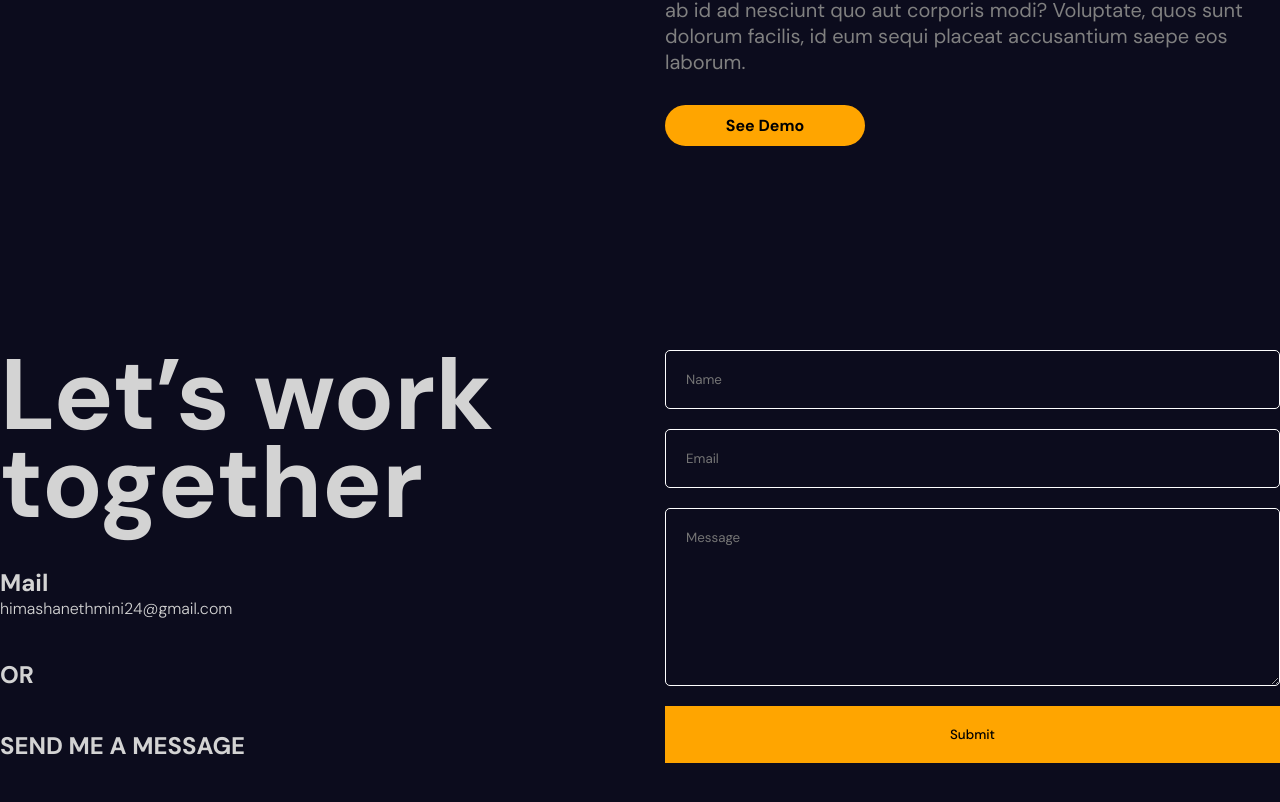
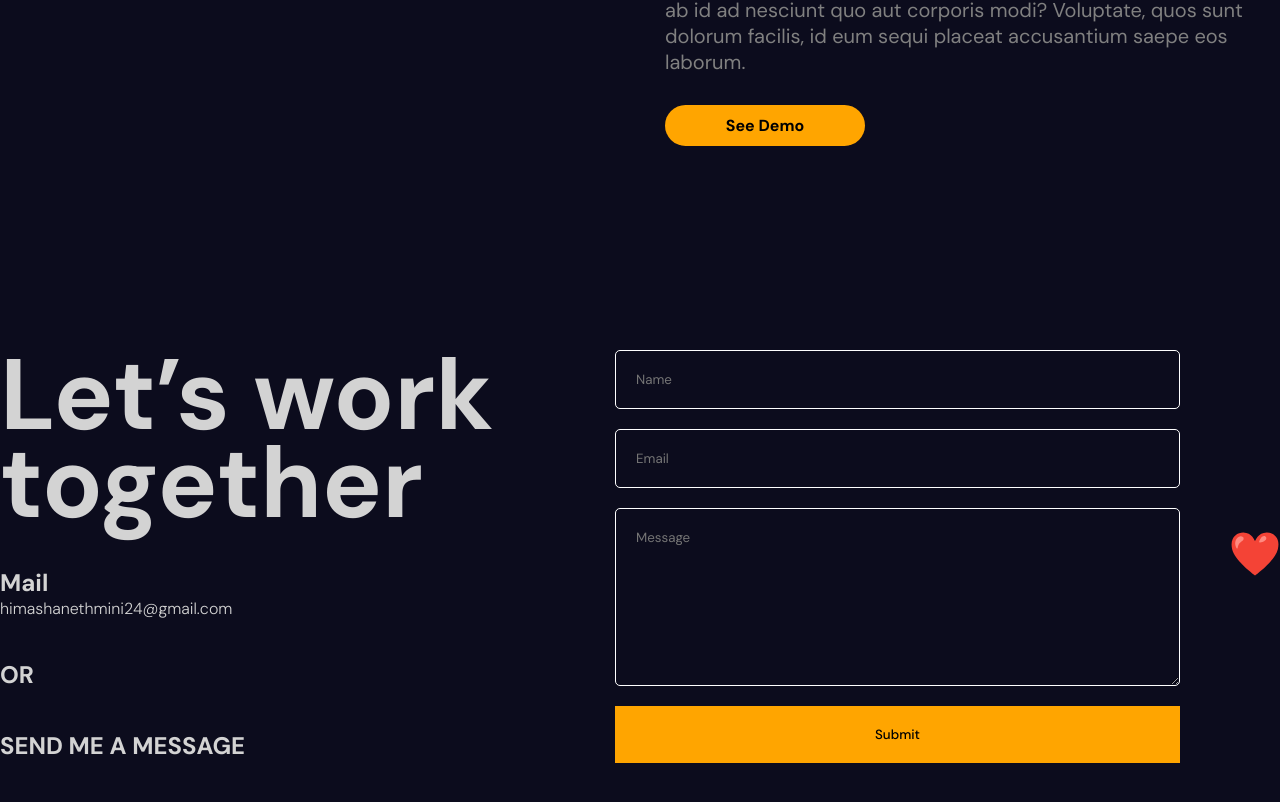
Before and after one commit to HimashaNethmini/Portfolio_Website, a React (Vite) app: page / in a window 1280 px wide. Shown: the part 9597-10399 px from the top of the page. Built offline with nearby package versions, Linux system fonts and the light colour scheme.

Commit message:
use in contact component

```diff
--- a/src/components/contact/Contact.jsx
+++ b/src/components/contact/Contact.jsx
@@ -1,6 +1,7 @@
 import { useRef, useState } from "react";
 import "./contact.scss";
 import { motion, useInView } from "framer-motion";
+import Footer from "../footer/Footer";
 //import emailjs from "@emailjs/browser";
 
 const variants = {
@@ -38,7 +39,7 @@ const Contact = () => {
       )
       .then(
         (result) => {
-          setSuccess(true)
+          setSuccess(true);
         },
         (error) => {
           setError(true);
@@ -69,7 +70,6 @@ const Contact = () => {
           <h2>SEND ME A MESSAGE</h2>
         </motion.div>
       </motion.div>
-
 
       <div className="formContainer">
         <motion.div
@@ -111,14 +111,17 @@ const Contact = () => {
           whileInView={{ opacity: 1 }}
           transition={{ delay: 4, duration: 1 }}
         >
-          <input type="text" required placeholder="Name" name="name"/>
-          <input type="email" required placeholder="Email" name="email"/>
-          <textarea rows={8} placeholder="Message" name="message"/>
+          <input type="text" required placeholder="Name" name="name" />
+          <input type="email" required placeholder="Email" name="email" />
+          <textarea rows={8} placeholder="Message" name="message" />
           <button>Submit</button>
           {error && "Error"}
           {success && "Success"}
         </motion.form>
       </div>
+
+      {/*footer */}
+      <Footer />
     </motion.div>
   );
 };
```
